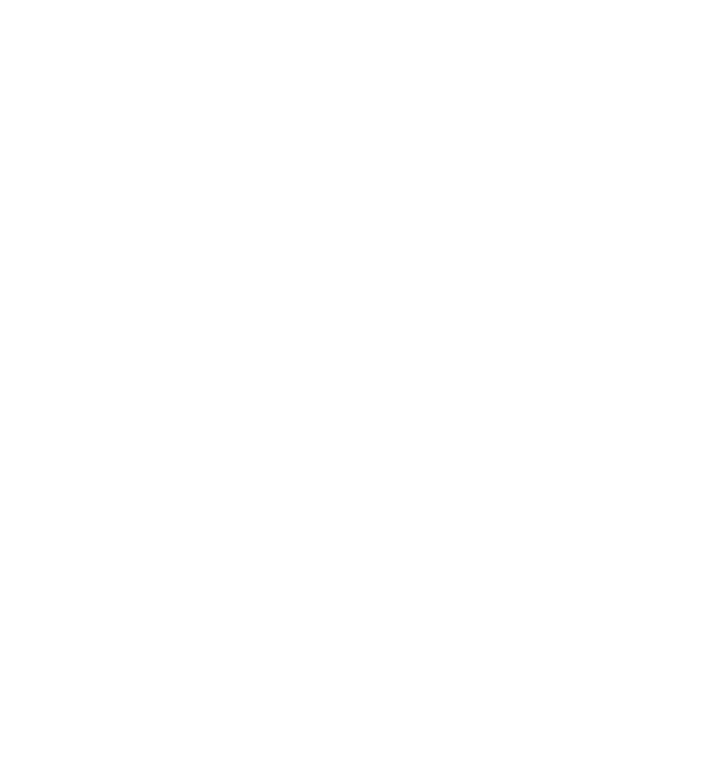
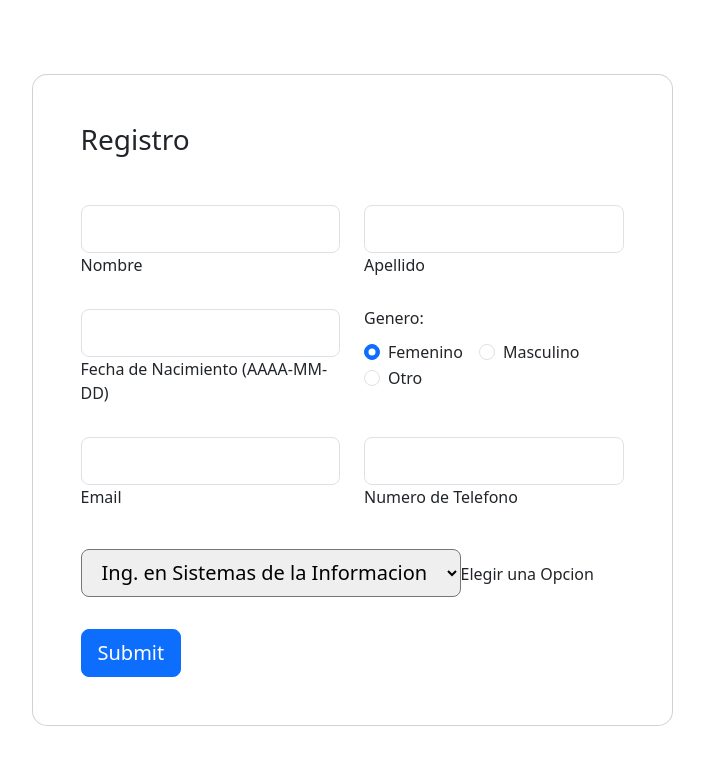
Before and after one commit to laucha54321/pagina-Universitaria-Front, an Angular app: page /registro in a window 1280 px wide. Before the commit this address led to /. Shown: the top 764 px of the page, without its empty margins (288-992 px from the left). Built offline with nearby package versions, Linux system fonts and the light colour scheme.

Commit message:
Registro Creado, Express Instalado

```diff
--- a/package.json
+++ b/package.json
@@ -22,6 +22,7 @@
     "@popperjs/core": "^2.11.6",
     "bootstrap": "^5.3.0",
     "bootstrap-icons": "^1.10.5",
+    "express": "^4.18.2",
     "rxjs": "~7.8.0",
     "tslib": "^2.3.0",
     "zone.js": "~0.12.0"
--- a/src/app/app-routing.module.ts
+++ b/src/app/app-routing.module.ts
@@ -2,8 +2,10 @@
 import { RouterModule, Routes } from '@angular/router';
 import { CursoComponent } from './curso/curso.component';
 import { HomeComponent } from './home/home.component';
+import { RegistroComponent } from './registro/registro.component';
 const routes: Routes = [
   { path: 'curso', component: CursoComponent },
+  { path: 'registro', component:RegistroComponent},
   { path: '', component: HomeComponent }
 ];
 
--- a/src/app/app.module.ts
+++ b/src/app/app.module.ts
@@ -6,12 +6,14 @@
 import { NgbModule } from '@ng-bootstrap/ng-bootstrap';
 import { CursoComponent } from './curso/curso.component';
 import { HomeComponent } from './home/home.component';
+import { RegistroComponent } from './registro/registro.component';
 
 @NgModule({
   declarations: [
     AppComponent,
     CursoComponent,
-    HomeComponent
+    HomeComponent,
+    RegistroComponent
   ],
   imports: [
     BrowserModule,
--- /dev/null
+++ b/src/app/registro/registro.component.html
@@ -0,0 +1,106 @@
+<section class="vh-100 gradient-custom">
+    <div class="container py-5 h-100">
+      <div class="row justify-content-center align-items-center h-100">
+        <div class="col-12 col-lg-9 col-xl-7">
+          <div class="card shadow-2-strong card-registration" style="border-radius: 15px;">
+            <div class="card-body p-4 p-md-5">
+              <h3 class="mb-4 pb-2 pb-md-0 mb-md-5">Registro</h3>
+              <form>
+
+                <div class="row">
+                  <div class="col-md-6 mb-4">
+
+                    <div class="form-outline">
+                      <input type="text" id="firstName" class="form-control form-control-lg" />
+                      <label class="form-label" for="firstName">Nombre</label>
+                    </div>
+
+                  </div>
+                  <div class="col-md-6 mb-4">
+
+                    <div class="form-outline">
+                      <input type="text" id="lastName" class="form-control form-control-lg" />
+                      <label class="form-label" for="lastName">Apellido</label>
+                    </div>
+
+                  </div>
+                </div>
+
+                <div class="row">
+                  <div class="col-md-6 mb-4 d-flex align-items-center">
+
+                    <div class="form-outline datepicker w-100">
+                      <input type="text" class="form-control form-control-lg" id="birthdayDate" />
+                      <label for="birthdayDate" class="form-label">Fecha de Nacimiento (AAAA-MM-DD)</label>
+                    </div>
+
+                  </div>
+                  <div class="col-md-6 mb-4">
+
+                    <h6 class="mb-2 pb-1">Genero: </h6>
+
+                    <div class="form-check form-check-inline">
+                      <input class="form-check-input" type="radio" name="inlineRadioOptions" id="femaleGender"
+                        value="option1" checked />
+                      <label class="form-check-label" for="femaleGender">Femenino</label>
+                    </div>
+
+                    <div class="form-check form-check-inline">
+                      <input class="form-check-input" type="radio" name="inlineRadioOptions" id="maleGender"
+                        value="option2" />
+                      <label class="form-check-label" for="maleGender">Masculino</label>
+                    </div>
+
+                    <div class="form-check form-check-inline">
+                      <input class="form-check-input" type="radio" name="inlineRadioOptions" id="otherGender"
+                        value="option3" />
+                      <label class="form-check-label" for="otherGender">Otro</label>
+                    </div>
+
+                  </div>
+                </div>
+
+                <div class="row">
+                  <div class="col-md-6 mb-4 pb-2">
+
+                    <div class="form-outline">
+                      <input type="email" id="emailAddress" class="form-control form-control-lg" />
+                      <label class="form-label" for="emailAddress">Email</label>
+                    </div>
+
+                  </div>
+                  <div class="col-md-6 mb-4 pb-2">
+
+                    <div class="form-outline">
+                      <input type="tel" id="phoneNumber" class="form-control form-control-lg" />
+                      <label class="form-label" for="phoneNumber">Numero de Telefono</label>
+                    </div>
+
+                  </div>
+                </div>
+
+                <div class="row">
+                  <div class="col-12">
+
+                    <select class="select form-control-lg">
+                      <option value="1" disabled>Carrera</option>
+                      <option value="2">Ing. en Sistemas de la Informacion</option>
+                      <option value="3">Ing. Quimica</option>
+                      <option value="4">Ing. Electrica</option>
+                    </select>
+                    <label class="form-label select-label">Elegir una Opcion</label>
+
+                  </div>
+                </div>
+
+                <div class="mt-4 pt-2">
+                  <input class="btn btn-primary btn-lg" type="submit" value="Submit" />
+                </div>
+
+              </form>
+            </div>
+          </div>
+        </div>
+      </div>
+    </div>
+  </section>
--- a/src/main.ts
+++ b/src/main.ts
@@ -5,5 +5,6 @@
 import { AppModule } from './app/app.module';
 
 
+
 platformBrowserDynamic().bootstrapModule(AppModule)
   .catch(err => console.error(err));
```
Also changed, not shown: src/app/registro/registro.component.ts (added, +10 -0 lines), src/app/registro/registro.component.css (added), 2 other files (tests, documents, lock files or other folders).
